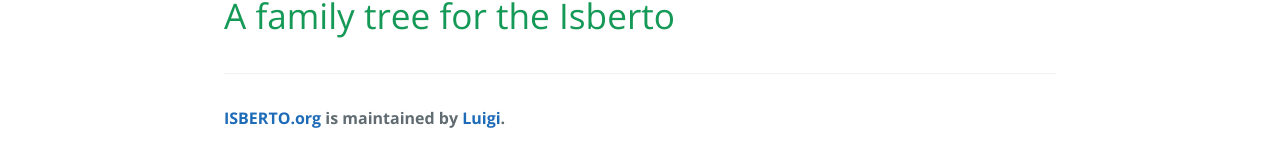
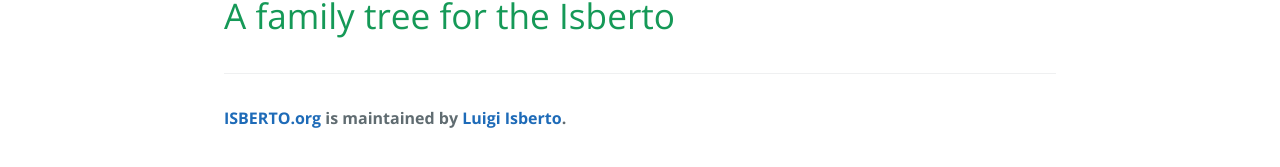
Before and after one commit to icebert04/ISBERTO, a Jekyll site: the page built from README.md, in a window 1280 px wide. Shown: the part 426-593 px from the top of the page. Built offline with Jekyll 4.4.1, drawn with Linux system fonts in a browser that asks for light colours; nearby versions of some CDN libraries; our own code applies the rules of GitHub Pages for plain Markdown files; library files that are not in the unit come from our copies.

Commit message:
Update _config.yml

```diff
--- a/_config.yml
+++ b/_config.yml
@@ -7,7 +7,7 @@ locale:       "en"
 
 # About/contact
 author:
-  name:       Luigi
+  name:       Luigi Isberto
   url:        https://www.facebook.com/luigi.isberto
 
 # Gems
```
